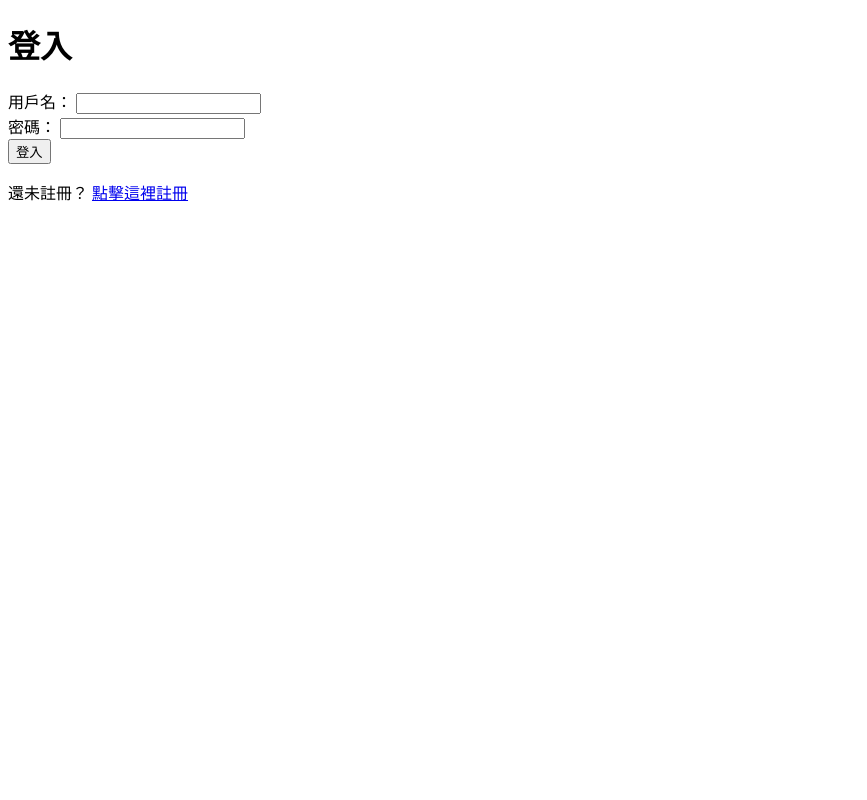
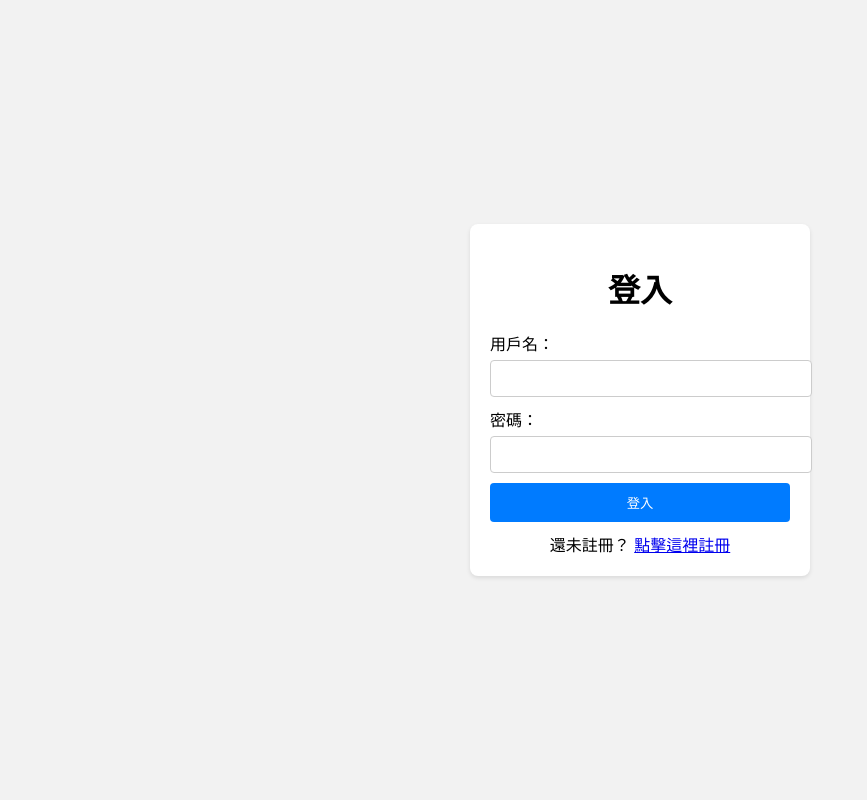
Before and after one commit to puppylionmonkey/puppy_stock_web, a Flask app: page / in a window 1280 px wide. Shown: the whole page, without its empty margins (0-867 px from the left). Run offline with Flask 3, Linux system fonts and the light colour scheme.

Commit message:
美化登入註冊頁

```diff
--- a/app.py
+++ b/app.py
@@ -174,4 +174,4 @@ def stock_order():
 
 
 if __name__ == '__main__':
-    app.run(debug=True)
+    app.run(debug=True, port=5000)
--- a/templates/login.html
+++ b/templates/login.html
@@ -2,16 +2,74 @@
 <html>
 <head>
     <title>登入</title>
+    <style>
+        body {
+            font-family: Arial, sans-serif;
+            background-color: #f2f2f2;
+            margin: 0;
+            padding: 0;
+            display: flex;
+            justify-content: center;
+            align-items: center;
+            height: 100vh;
+        }
+
+        .login-container {
+            background-color: white;
+            padding: 20px;
+            border-radius: 8px;
+            box-shadow: 0 2px 4px rgba(0, 0, 0, 0.1);
+            width: 300px;
+        }
+
+        .login-title {
+            text-align: center;
+            margin-bottom: 20px;
+        }
+
+        .login-form label {
+            display: block;
+            margin-bottom: 5px;
+        }
+
+        .login-form input[type="text"],
+        .login-form input[type="password"] {
+            width: 100%;
+            padding: 10px;
+            margin-bottom: 10px;
+            border: 1px solid #ccc;
+            border-radius: 4px;
+        }
+
+        .login-form button {
+            width: 100%;
+            background-color: #007bff;
+            color: white;
+            border: none;
+            padding: 10px;
+            border-radius: 4px;
+            cursor: pointer;
+        }
+
+        .register-link {
+            text-align: center;
+            margin-top: 10px;
+        }
+    </style>
 </head>
 <body>
-<h1>登入</h1>
-<form method="POST" action="/">
+    <div class="login-container">
+        <h1 class="login-title">登入</h1>
+        <form class="login-form" method="POST" action="/">
             <label for="username">用戶名：</label>
             <input type="text" id="username" name="username" required><br>
             <label for="password">密碼：</label>
             <input type="password" id="password" name="password" required><br>
             <button type="submit">登入</button>
         </form>
-<p>還未註冊？ <a href="/register">點擊這裡註冊</a></p>
+        <div class="register-link">
+            還未註冊？ <a href="/register">點擊這裡註冊</a>
+        </div>
+    </div>
 </body>
 </html>
```
Also changed, not shown: templates/register.html (+53 -2 lines), 1 other file. Lines whose indentation alone changed are shown as unchanged.
